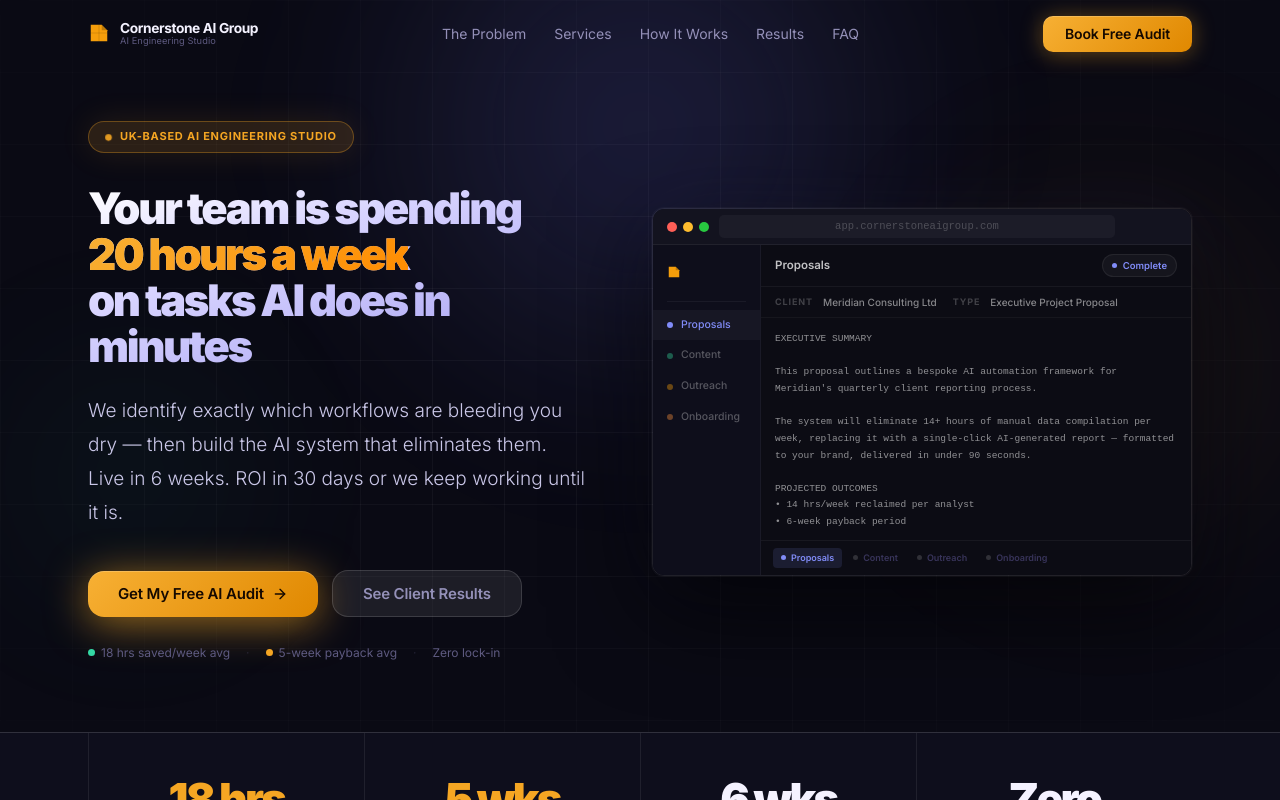
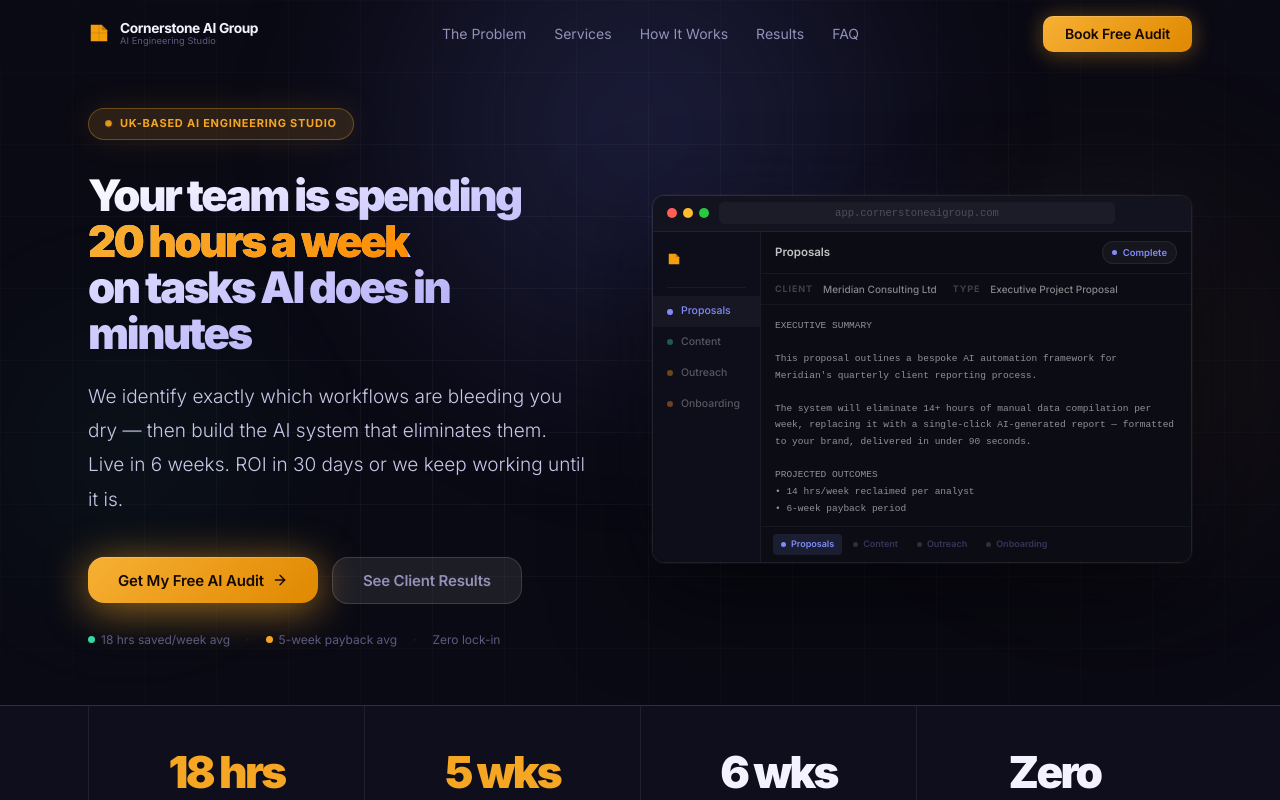
Before and after one commit to 100492107/caig-website, a React (Vite) app: page / in a window 1280 px wide. Shown: the top 800 px of the page. Built offline with nearby package versions, Linux system fonts and the light colour scheme.

Commit message:
Hero: remove dead space above, centre dashboard mockup

```diff
--- a/src/index.css
+++ b/src/index.css
@@ -194,9 +194,8 @@ h1, h2, h3 { font-weight: 800; letter-spacing: -.05em; line-height: 1.06; }
 /* ── HERO ───────────────────────────────────── */
 .hero {
   position: relative;
-  display: flex; align-items: center; overflow: hidden;
+  display: flex; align-items: flex-start; overflow: hidden;
   padding-top: var(--nav-h);
-  min-height: calc(100vh - var(--nav-h));
 }
 .hero-bg { position: absolute; inset: 0; overflow: hidden; pointer-events: none; }
 
@@ -688,7 +687,7 @@ h1, h2, h3 { font-weight: 800; letter-spacing: -.05em; line-height: 1.06; }
 .hero-visual {
   display: flex;
   align-items: center;
-  justify-content: flex-end;
+  justify-content: center;
 }
 @media (max-width: 1100px) {
   .hero-split { grid-template-columns: 1fr; gap: 52px; padding: 56px 0 64px; }
```
Also changed, not shown: 4 other files (tests, documents, lock files or other folders).
